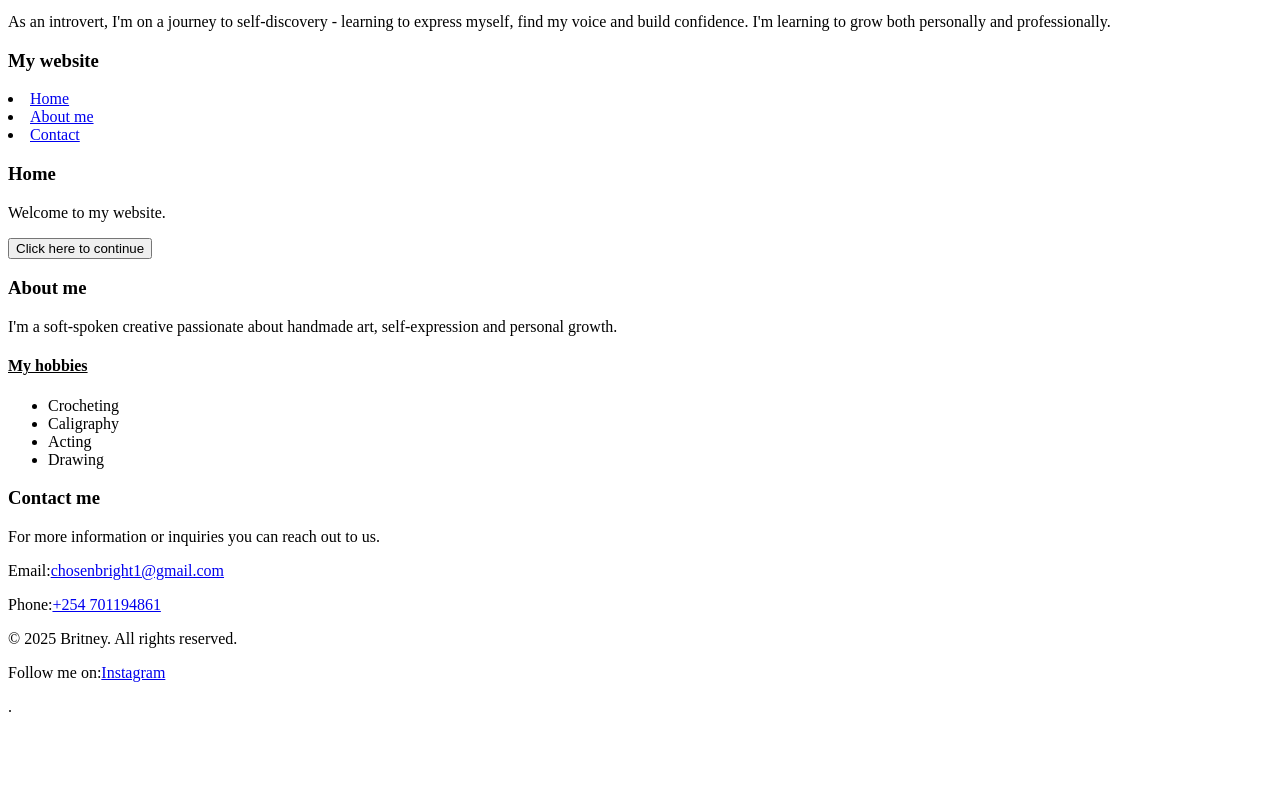
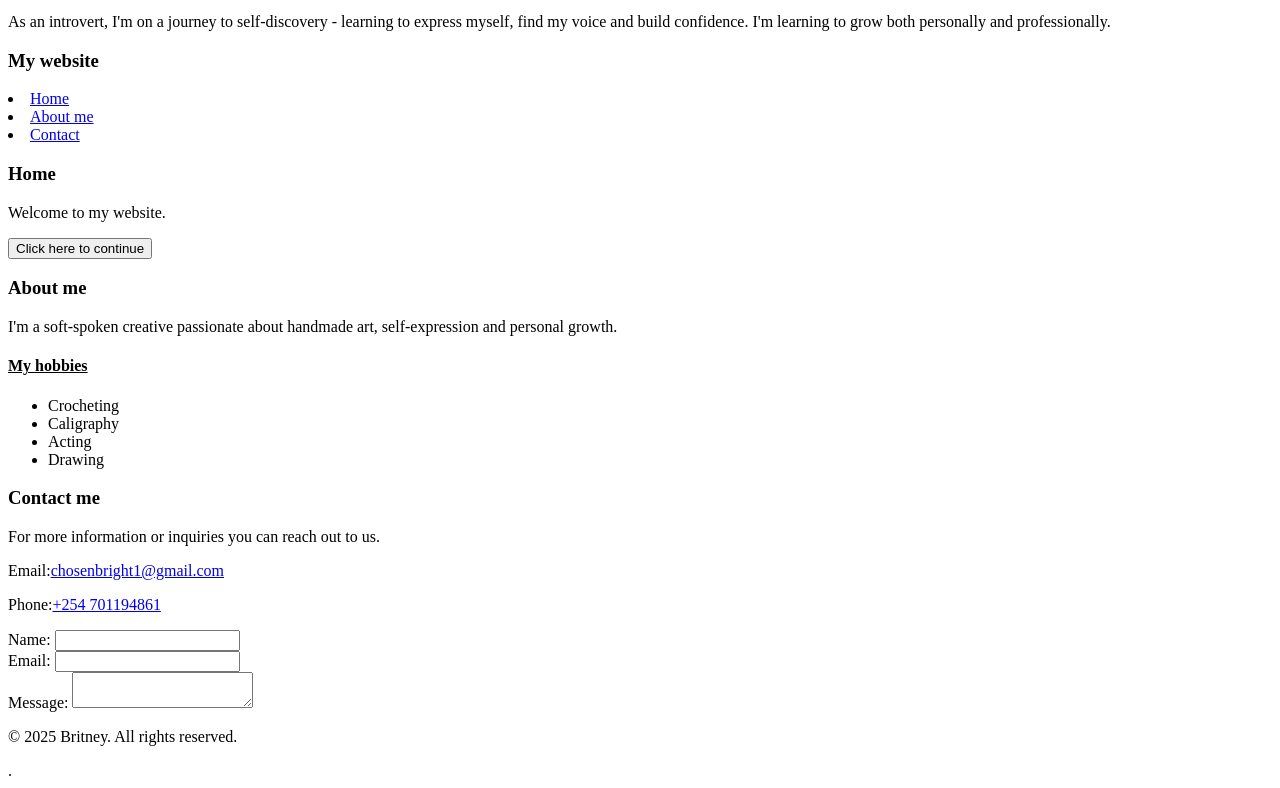
Before and after one commit to Britney2025/About-chosen, a plain HTML site: page index.html in a window 1280 px wide. Shown: the part 386-1174 px from the top of the page. Before the commit the page ends 1110 px from the top, so only its background shows below. Drawn offline with Linux system fonts and the light colour scheme.

Commit message:
added a form

```diff
--- a/index.html
+++ b/index.html
@@ -55,9 +55,16 @@
 
         </section>
     </main>
+    <form action="/submit" method="post">
+        <label for="name">Name:</label>
+        <input type="text" name="name" required><br>
+        <label for="email">Email:</label>
+        <input type="email" name="email" required><br>
+        <label for="message">Message:</label>
+        <textarea name="message"></textarea>
+    </form>
     <footer>
         <p>&copy; 2025 Britney. All rights reserved.</p>
-        <p>Follow me on:<a href="https://instagram.com/loopedbychosen" target="_blank">Instagram</a></p>
     </footer>
 
 
```
